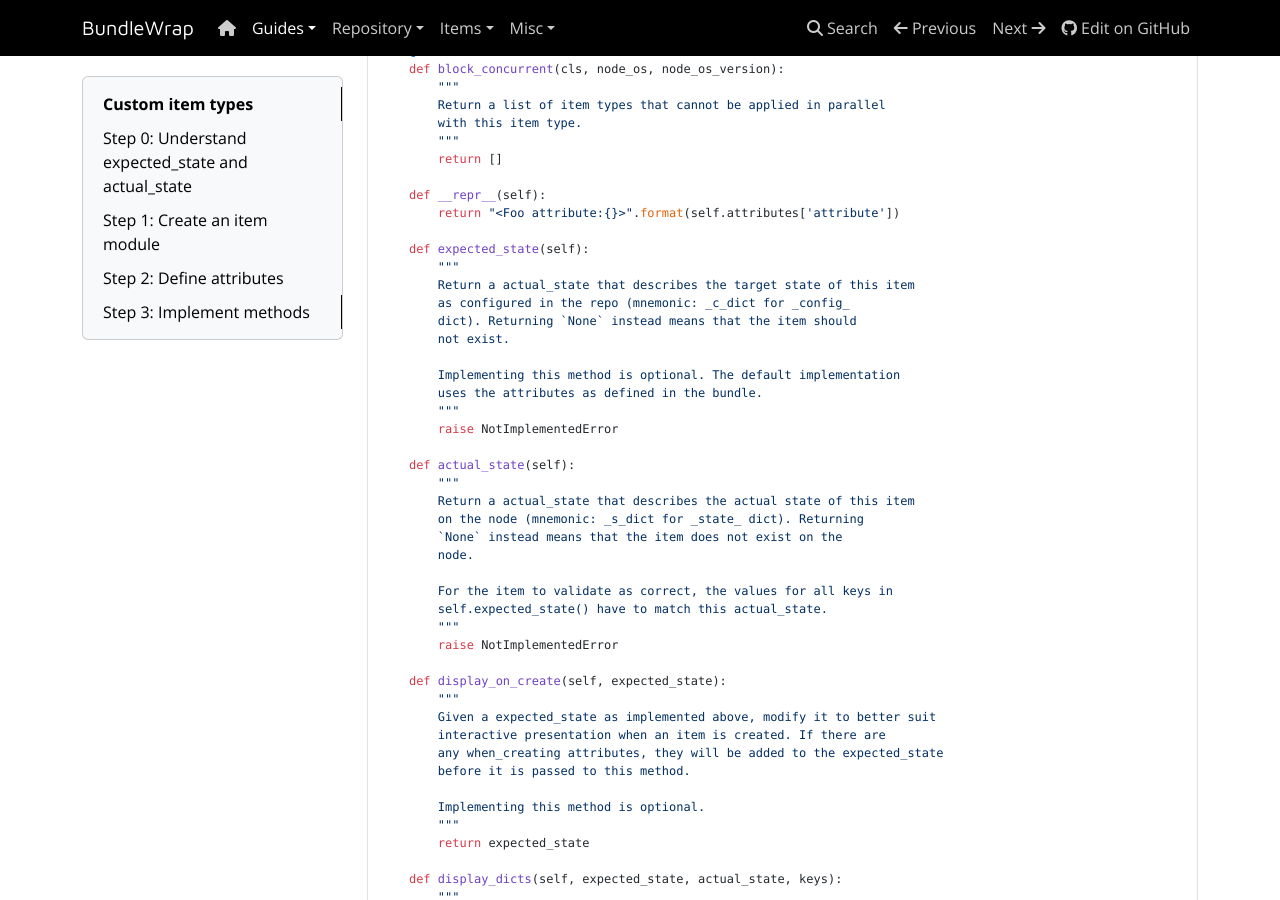
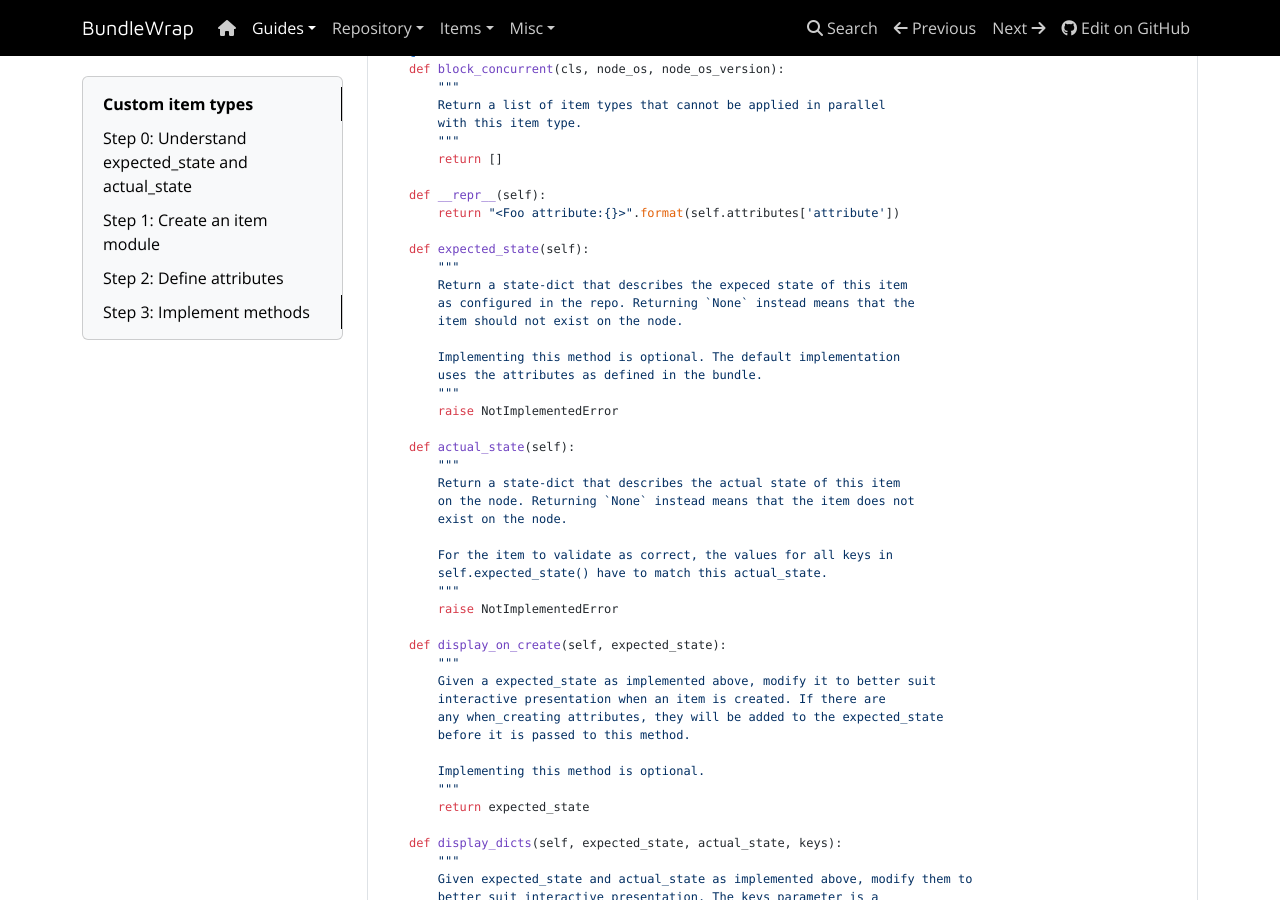
Before and after one commit to bundlewrap/bundlewrap, an MkDocs documentation site: the page built from docs/content/guide/dev_item.md, in a window 1280 px wide and 900 px high, scrolled down 910 px. Built offline with MkDocs 1.6.1, drawn with Linux system fonts in a browser that asks for light colours; nearby versions of some CDN libraries.

Commit message:
docs/content/guide/dev_items: clarify docs of expected_state()/actual_state()

```diff
--- a/docs/content/guide/dev_item.md
+++ b/docs/content/guide/dev_item.md
@@ -46,10 +46,9 @@
 
         def expected_state(self):
             """
-            Return a actual_state that describes the target state of this item
-            as configured in the repo (mnemonic: _c_dict for _config_
-            dict). Returning `None` instead means that the item should
-            not exist.
+            Return a state-dict that describes the expeced state of this item
+            as configured in the repo. Returning `None` instead means that the
+            item should not exist on the node.
 
             Implementing this method is optional. The default implementation
             uses the attributes as defined in the bundle.
@@ -58,10 +57,9 @@
 
         def actual_state(self):
             """
-            Return a actual_state that describes the actual state of this item
-            on the node (mnemonic: _s_dict for _state_ dict). Returning
-            `None` instead means that the item does not exist on the
-            node.
+            Return a state-dict that describes the actual state of this item
+            on the node. Returning `None` instead means that the item does not
+            exist on the node.
 
             For the item to validate as correct, the values for all keys in
             self.expected_state() have to match this actual_state.
```
